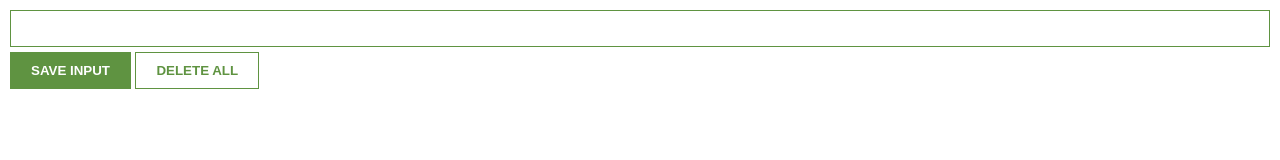
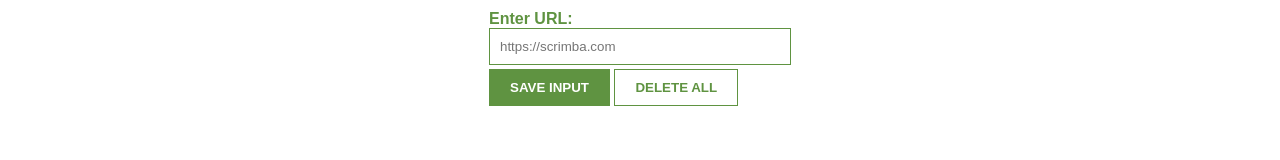
Before and after one commit to jhhh911/website-tracker-chrome-extension, a browser extension: page index.html in a window 1280 px wide. Drawn offline with Linux system fonts and the light colour scheme; no server answers.

Commit message:
add viewport

```diff
--- a/index.css
+++ b/index.css
@@ -1,43 +1,40 @@
 body {
-  margin: 0;
+    margin: 0 auto;
     padding: 10px;
     font-family: Arial, Helvetica, sans-serif;
-  min-width: 400px;
+    max-width: 302px;
 }
 
-#input-el {
+label {
+    color: #5f9341;
+    font-weight: 900;
+}
+
+input {
     width: 100%;
     padding: 10px;
     box-sizing: border-box;
     border: 1px solid #5f9341;
-  margin-bottom: 5px;
+    margin-bottom: 4px;
 }
 
-#input-btn,
-#tab-btn {
-  background-color: #5f9341;
-  border: none;
+button {
+    background: #5f9341;
     color: white;
     padding: 10px 20px;
-  cursor: pointer;
+    border: 1px solid #5f9341;
     font-weight: bold;
-  border: 1px solid #5f9341;
 }
 
-
 #delete-btn {
-  background-color: white;
+    background: white;
     color: #5f9341;
-  padding: 10px 20px;
-  cursor: pointer;
-  font-weight: bold;
-  border: 1px solid #5f9341;
 }
 
 ul {
+    margin-top: 20px;
     list-style: none;
-  padding-left: 0px;
-  margin-top: 20px;
+    padding-left: 0;
 }
 
 li {
--- a/index.html
+++ b/index.html
@@ -1,9 +1,13 @@
 <html>
   <head>
+    <meta charset="UTF-8">
+  <meta name="viewport" content="width=device-width, initial-scale=1.0">
     <link rel="stylesheet" href="index.css">
+    <title>Leads Tracker</title>
   </head>
   <body>
-    <input type="text" id="input-el">
+    <label>Enter URL:</label>
+    <input type="text" id="input-el" placeholder="https://scrimba.com">
     <button id="input-btn">SAVE INPUT</button>
     <button id="delete-btn">DELETE ALL</button>
 <ul id="ul-el">
```
Lines whose indentation alone changed are shown as unchanged.
